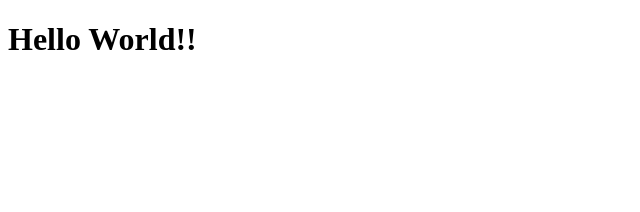
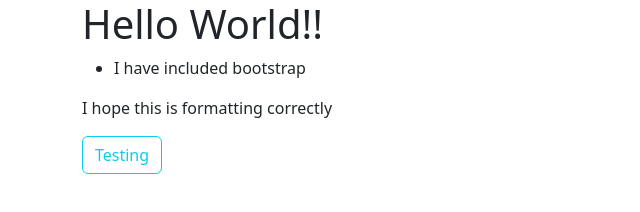
Before and after one commit to karolyleo/karolyleo.github.io, a plain HTML site: page index.html in a window 1280 px wide. Shown: the whole page, without its empty margins (0-640 px from the left). Drawn offline with nearby package versions, Linux system fonts and the light colour scheme.

Commit message:
insuring BootStrap is tied in

```diff
--- a/index.html
+++ b/index.html
@@ -2,9 +2,16 @@
 <html lang="en">
 <head>
     <meta charset="UTF-8">
-    <title>___💻📚📊___</title>
+    <title>__💻📚📊__</title>
+    <link href="https://cdn.jsdelivr.net/npm/bootstrap@5.3.0-alpha1/dist/css/bootstrap.min.css" rel="stylesheet" integrity="sha384-GLhlTQ8iRABdZLl6O3oVMWSktQOp6b7In1Zl3/Jr59b6EGGoI1aFkw7cmDA6j6gD" crossorigin="anonymous">
 </head>
-<body>
+<body class="container">
 <h1>Hello World!!</h1>
+<ul>
+    <li>I have included bootstrap</li>
+</ul>
+<p>I hope this is formatting correctly</p>
+<button class="btn btn-outline-info">Testing</button>
+<script src="https://cdn.jsdelivr.net/npm/bootstrap@5.3.0-alpha1/dist/js/bootstrap.bundle.min.js" integrity="sha384-w76AqPfDkMBDXo30jS1Sgez6pr3x5MlQ1ZAGC+nuZB+EYdgRZgiwxhTBTkF7CXvN" crossorigin="anonymous"></script>
 </body>
 </html>
```
